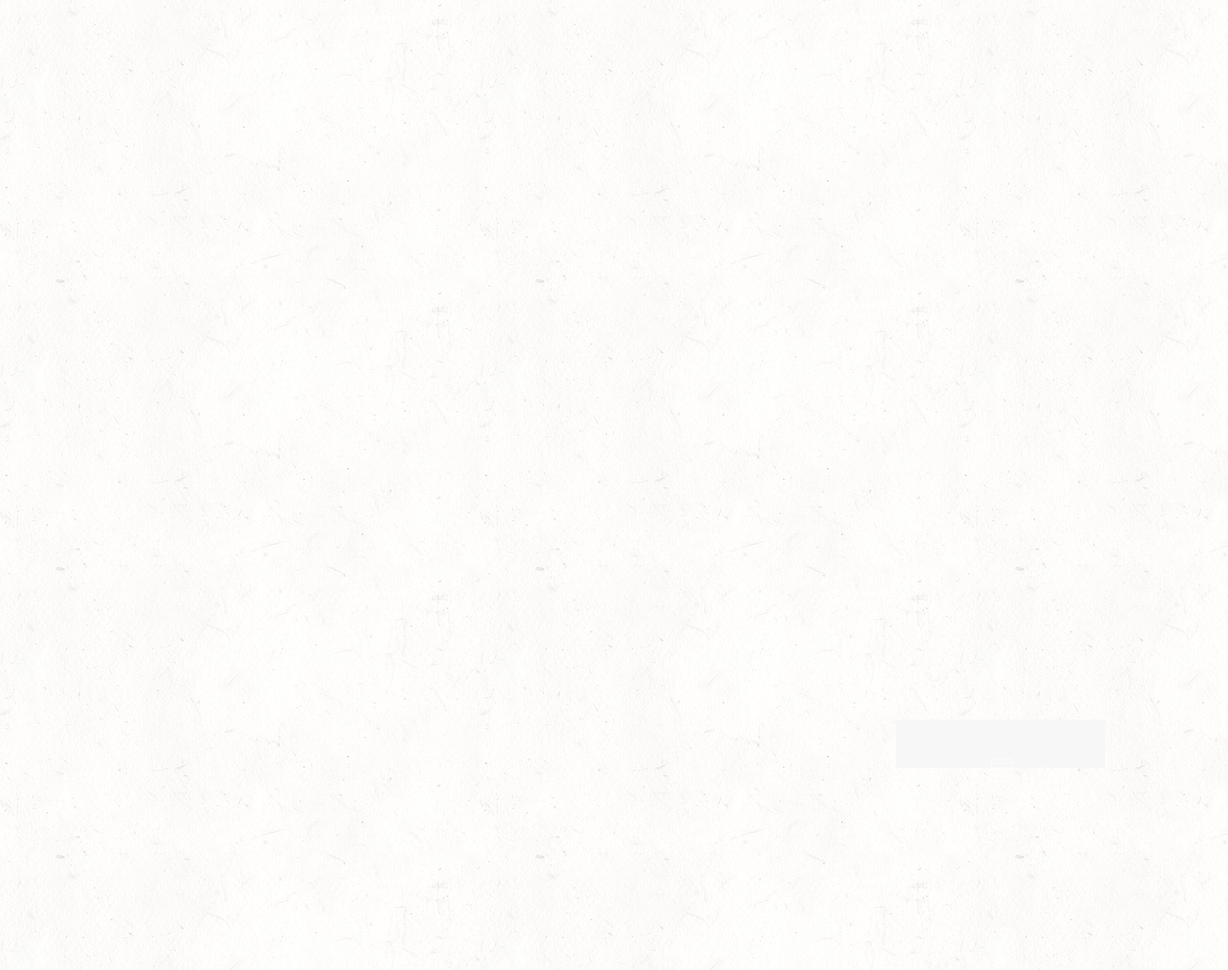
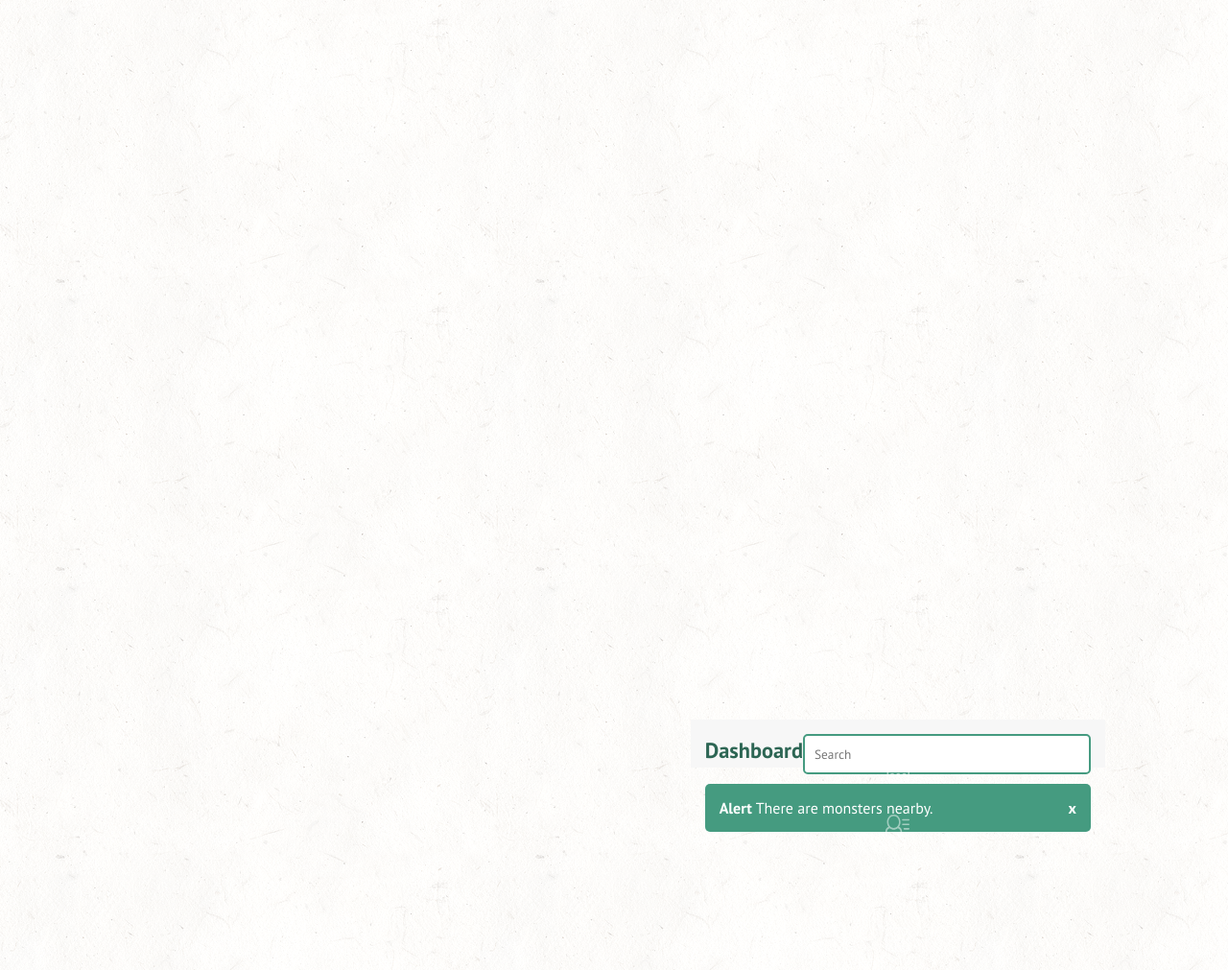
Before and after one commit to RachelTyJohnson/treehouse-fewd-project7, a plain HTML site: page index.html in a window 1280 px wide. Shown: the whole page at 96% size. Drawn offline with nearby package versions, Linux system fonts and the light colour scheme.

Commit message:
Inline alert

```diff
--- a/index.html
+++ b/index.html
@@ -22,9 +22,18 @@
       <a href="#"><img src="icons/icon-visits.svg" /></a>
       <a href="#"><img src="icons/icon-settings.svg" /></a>
     </nav>
-    <main></main>
+    <main>
+      <div class="topsection">
+        <h1>Dashboard</h1>
+        <input type="text" placeholder="Search" />
+      </div>
+      <div class="alert">
+        <p><strong>Alert</strong> There are monsters nearby.</p>
+        <span class="removealert"><strong>x</strong></span>
+      </div>
+    </main>
   </div>
-
+  <script src="js/script.js"></script>
   <script src="https://cdnjs.cloudflare.com/ajax/libs/Chart.js/2.7.3/Chart.min.js"></script>
   </body>
 
--- /dev/null
+++ b/js/script.js
@@ -0,0 +1,7 @@
+let removealert = document.querySelector('main .alert .removealert');
+removealert.addEventListener('click', (e)=>{
+  let alert = e.target.parentNode.parentNode;
+  let main = alert.parentNode;
+  alert.style.opacity = '0';
+  setTimeout(function(){main.removeChild(alert);}, 301);
+})
--- a/scss/_variables.scss
+++ b/scss/_variables.scss
@@ -7,6 +7,9 @@ $brand-color-mutual: #f7f7f7;
 $bp-tablet: 600px;
 $bp-desktop: 1024px;
 
+//stylesheet
+$borderradius:5px;
+
 //fonts
 @import url('https://fonts.googleapis.com/css?family=PT+Sans:400,700');
 $brand-font-primary: 'PT Sans', sans-serif;
--- a/scss/style.scss
+++ b/scss/style.scss
@@ -8,6 +8,10 @@
   padding:0;
   box-sizing: border-box;
   font-family: $brand-font-primary;
+}
+
+input:focus {
+    outline:none;
 }
 
 body{
@@ -74,3 +78,52 @@ nav{
 
   }
 }
+
+main{
+  padding:15px;
+
+  .topsection{
+    display:flex;
+    flex-direction: column;
+    align-items: center;
+    text-align:center;
+    margin-bottom:10px;
+    @include tablet{
+      flex-direction:row;
+      justify-content: space-between;
+    }
+
+    h1{
+      color:$brand-color-darker;
+      font-size:1.4em;
+      margin-bottom:10px;
+    }
+
+    input{
+      width:100%;
+      padding:10px;
+      border-radius: $borderradius;
+      border:2px $brand-color-primary solid;
+      &:focus{
+        border:2px $brand-color-darker solid;
+      }
+      @include tablet{
+        width:300px;
+      }
+    }
+  }
+
+  .alert{
+    background-color:$brand-color-primary;
+    padding:15px;
+    border-radius:$borderradius;
+    color:white;
+    display:flex;
+    justify-content: space-between;
+    span{
+      cursor:pointer;
+    }
+    opacity:1;
+    transition: opacity 0.3s linear;
+  }
+}
```
Also changed, not shown: css/style.css, icons/search.svg (added), 1 other file.
